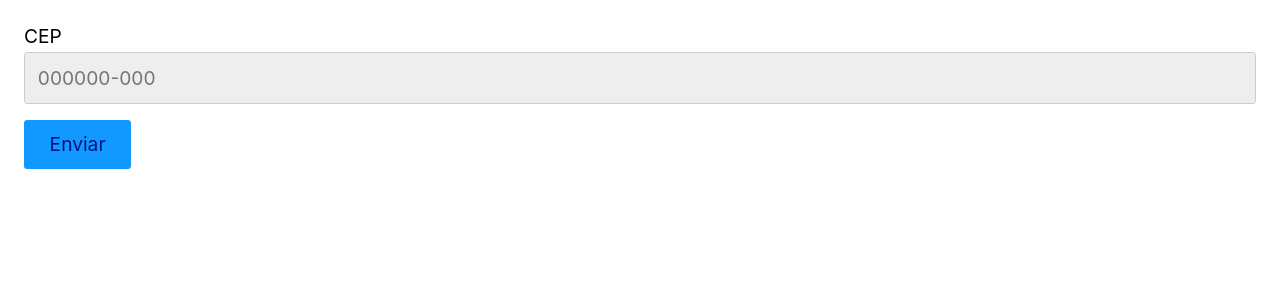
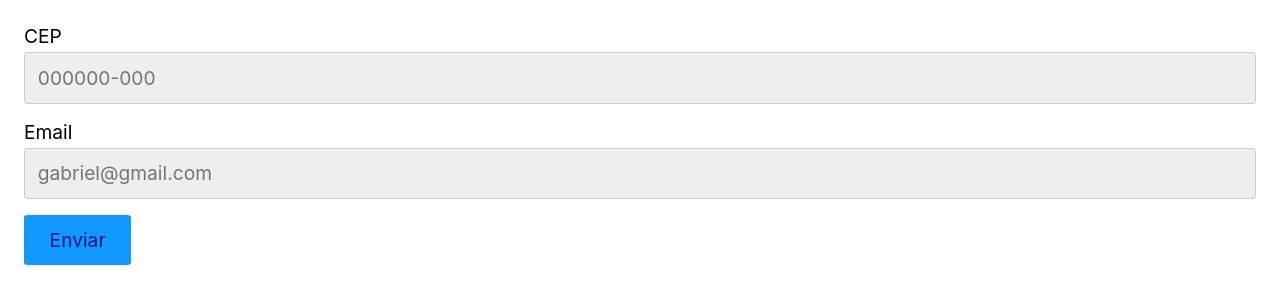
Before and after one commit to GabeGreison/reactApp, a React (Create React App) app in the folder meuapp/: page / in a window 1280 px wide. Shown: the top 304 px of the page. Built offline with nearby package versions, Linux system fonts and the light colour scheme.

Commit message:
custom form hook

```diff
--- a/meuapp/src/App.js
+++ b/meuapp/src/App.js
@@ -1,35 +1,14 @@
 import React from "react";
+import useForm from "./Hooks/useForm";
 import Input from "./Form/Input";
 
 const App = () => {
-  const [cep, setCep] = React.useState("");
-  const [error, setError] = React.useState(null);
+  const cep = useForm("cep");
+  const email = useForm("email");
 
-  function validateCep(value) {
-    if (value.length === 0) {
-      setError("Preencha um valor");
-      return false;
-    } else if (!/^\d{5}-?\d{3}$/.test(value)) {
-      setError("Preencha um CEP valido ");
-      return false;
-    } else {
-      setError(null);
-      return true;
-    }
-  }
-
-  function handleBlur({ target }) {
-    validateCep(target.value);
-  }
-
-  function handleChange({ target }) {
-    if (error) validateCep(target.value);
-
-    setCep(target.value);
-  }
   function handleSubmit(event) {
     event.preventDefault();
-    if (validateCep(cep)) {
+    if (cep.validate() && email.validate()) {
       console.log("Enviou");
     } else {
       console.log("Não enviou");
@@ -42,11 +21,15 @@
         type="text"
         id="cep"
         placeholder="000000-000"
-        value={cep}
-        onChange={handleChange}
-        onBlur={handleBlur}
+        {...cep}
       />
-      {error && <p>{error}</p>}
+      <Input
+        label="Email"
+        type="text"
+        id="email"
+        placeholder="gabriel@gmail.com"
+        {...email}
+      />
       <button>Enviar</button>
     </form>
   );
--- a/meuapp/src/Form/Input.js
+++ b/meuapp/src/Form/Input.js
@@ -1,10 +1,28 @@
 import React from "react";
 
-const Input = ({ id, label, onChange, ...props }) => {
+const Input = ({
+  id,
+  label,
+  onChange,
+  value,
+  type,
+  onBlur,
+  placeholder,
+  error,
+}) => {
   return (
     <>
       <label htmlFor={id}> {label} </label>
-      <input type="text" id={id} name={id} onChange={onChange} {...props} />
+      <input
+        id={id}
+        name={id}
+        onChange={onChange}
+        placeholder={placeholder}
+        onBlur={onBlur}
+        type={type}
+        value={value}
+      />
+      {error && <p>{error}</p>}
     </>
   );
 };
--- /dev/null
+++ b/meuapp/src/Hooks/useForm.js
@@ -0,0 +1,48 @@
+import React from "react";
+
+const types = {
+  cep: {
+    regex: /^\d{5}-?\d{3}$/,
+    message: "cep inválido",
+  },
+  email: {
+    regex:
+      /^(([^<>()[\]\\.,;:\s@"]+(\.[^<>()[\]\\.,;:\s@"]+)*)|(".+"))@((\[[0-9]{1,3}\.[0-9]{1,3}\.[0-9]{1,3}\.[0-9]{1,3}\])|(([a-zA-Z\-0-9]+\.)+[a-zA-Z]{2,}))$/,
+    message: "email inválido",
+  },
+};
+
+const useForm = (type) => {
+  const [value, setValue] = React.useState("");
+  const [error, setError] = React.useState(null);
+
+  function validate(value) {
+    if (value.length === 0) {
+      setError("Preencha um valor");
+      return false;
+    } else if (types[type] && !types[type].regex.test(value)) {
+      setError(types[type].message);
+      return false;
+    } else {
+      setError(null);
+      return true;
+    }
+  }
+
+  function onChange({ target }) {
+    if (error) validate(target.value);
+
+    setValue(target.value);
+  }
+
+  return {
+    value,
+    setValue,
+    error,
+    onChange,
+    onBlur: () => validate(value),
+    validate: () => validate(value),
+  };
+};
+
+export default useForm;
```
